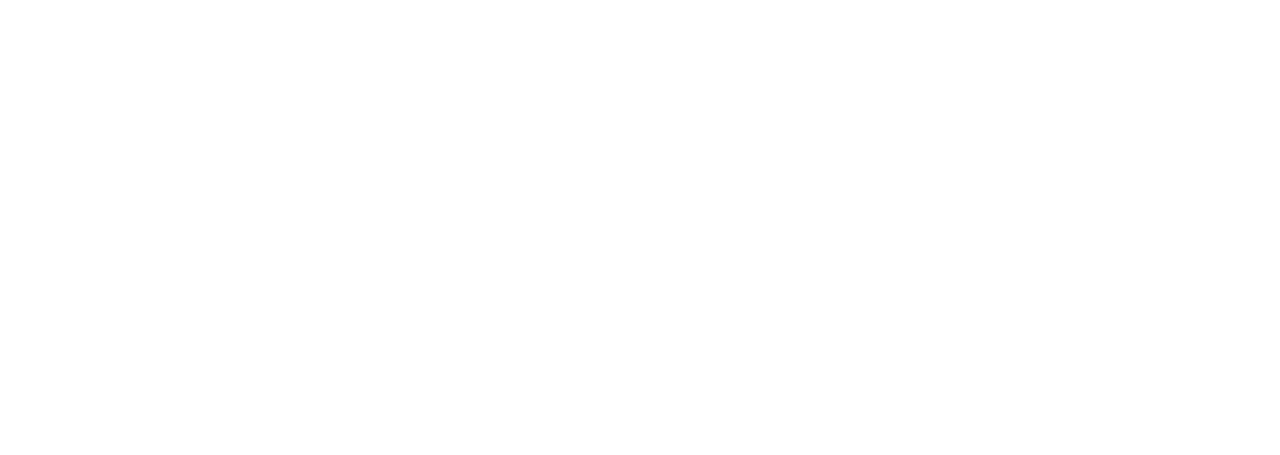
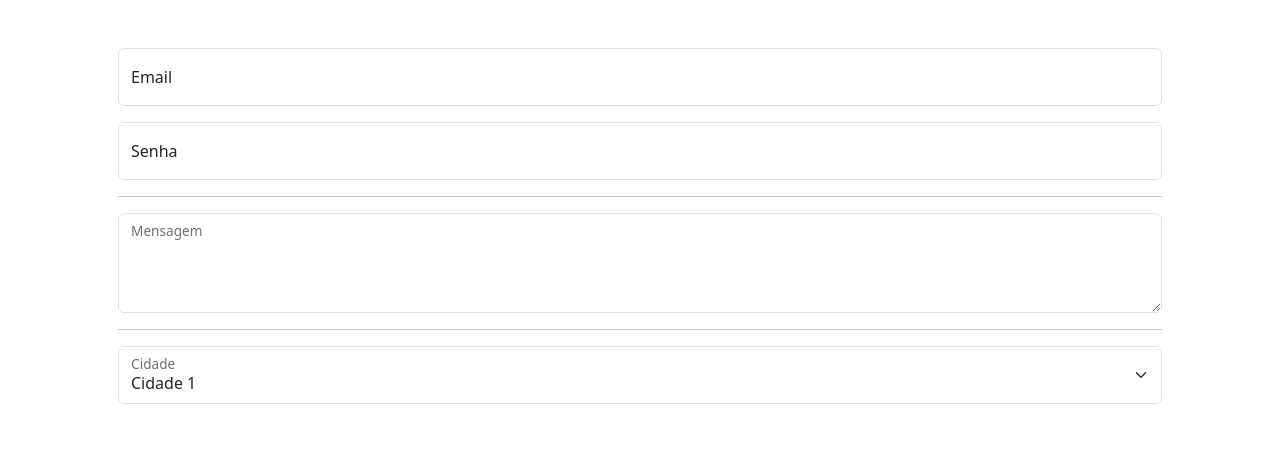
Before and after one commit to arielmlima/BOOTSTRAP5, a website: page exercicios/exe020/index.html in a window 1280 px wide. Drawn offline with nearby package versions, Linux system fonts and the light colour scheme.

Commit message:
Campos com Títulos Flutuantes

```diff
--- a/exercicios/exe020/index.html
+++ b/exercicios/exe020/index.html
@@ -1,11 +1,54 @@
 <!DOCTYPE html>
 <html lang="en">
+
 <head>
     <meta charset="UTF-8">
     <meta name="viewport" content="width=device-width, initial-scale=1.0">
-    <title>Document</title>
+    <link rel="stylesheet" href="/node_modules/bootstrap/dist/css/bootstrap.min.css">
+    <script src="/node_modules/bootstrap/dist/js/bootstrap.min.js" defer></script>
+    <title>Campos com título flutuante</title>
 </head>
+
 <body>
+    <div class="container p-5">
+        <div class="form-floating mb-3">
 
+
+            <input type="email" name="" id="email" class="form-control" placeholder="">
+            <label for="email" class="form-label">Email</label>
+        </div>
+
+        <div class="form-floating">
+            <input type="password" name="" id="senha" class="form-control" placeholder="">
+            <label for="senha" class="form-label">Senha</label>
+        </div>
+
+        <hr>
+
+        <div class="form-floating">
+            <textarea name="" id="msg" class="form-control" style="height: 100px" placegolder=""></textarea>
+            <label for="msg">Mensagem</label>
+        </div>
+<hr>
+        <div class="form-floating">
+            <select name="" id="cidade" class="form-select" placegolder="">
+                <option value="">Cidade 1</option>
+                <option value="">Cidade 2</option>
+                <option value="">Cidade 3</option>
+                <option value="">Cidade 4</option>
+                <option value="">Cidade 5</option>
+            </select><label for="cidade">Cidade</label></div>
+            <!-- Limitação em titulos flutuantes em campos ao tipo selected e o size, não funciona bem -->
+
+
+    </div>
 </body>
+
 </html>
+<!--
+    Aprenda como configurar campos de formulários com títulos flutuantes no Bootstrap. É possível adicionar esses títulos em campos como e-mail, senha e select. Basta adicionar a classe "form-floating" no elemento HTML e o título ficará flutuante sobre o campo ao ser digitado.
+
+    Com o campo flutuante o titulo sobe, quando digitamos algo dentro.
+
+É importante adicionar o atributo "placeholder" com um espaço vazio para que o título flutue mesmo quando há valor no campo. Há limitações na quantidade de elementos select que podem ter títulos flutuantes visíveis.
+ -->
```
Also changed, not shown: 1 other file.
